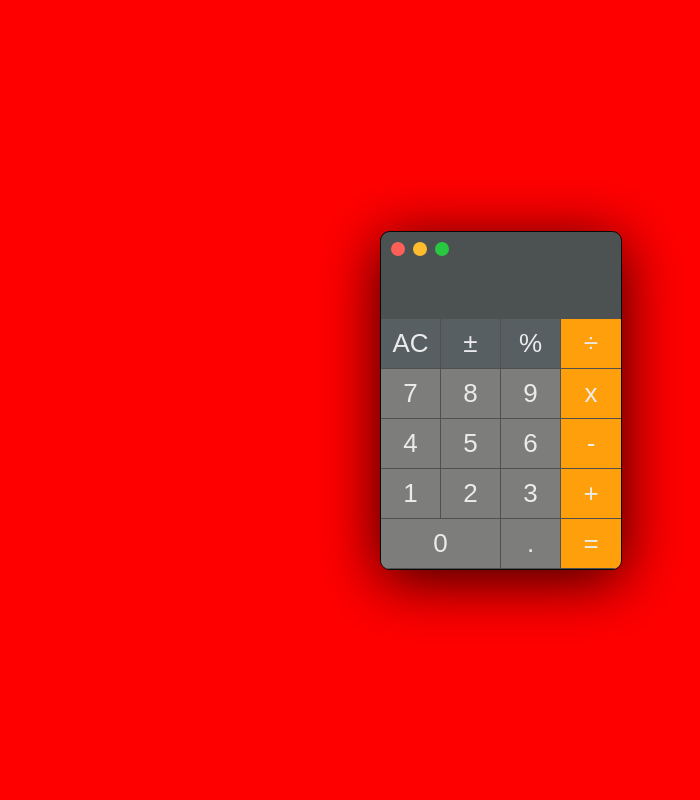
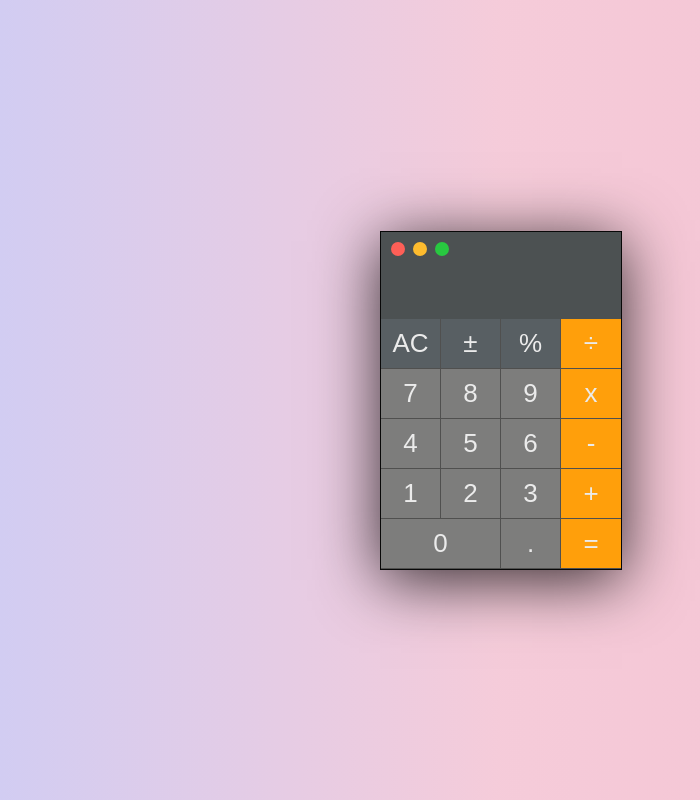
Before and after one commit to omidk90/ios-calculator, a website: page index.html in a window 1280 px wide. Shown: the whole page, without its empty margins (139-839 px from the left). Drawn offline with Linux system fonts and the light colour scheme.

Commit message:
Changing background

```diff
--- a/scss/style.scss
+++ b/scss/style.scss
@@ -21,7 +21,13 @@ body {
   font-size: 1rem;
 }
 .main-container {
-  background-color: red;
+  background: linear-gradient(
+    90deg,
+    hsla(234, 80%, 88%, 1) 0%,
+    hsla(340, 68%, 88%, 1) 50%,
+    hsla(342, 72%, 85%, 1) 100%
+  );
+
   display: flex;
   align-items: center;
   justify-content: center;
@@ -31,7 +37,7 @@ body {
     width: 100%;
     max-width: 242px;
     background-color: #4c5152;
-    border-radius: 0.6rem;
+    border-radius: 0.6m;
     border: solid 0.063rem #080808;
     box-shadow: 0 0 0.2rem inset #828281;
     overflow: hidden;
```
Also changed, not shown: css/style.css, script.js (added), 1 other file.
